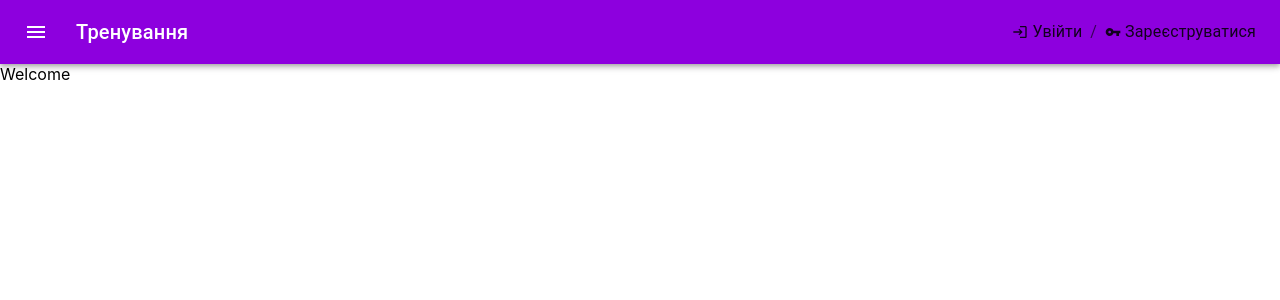
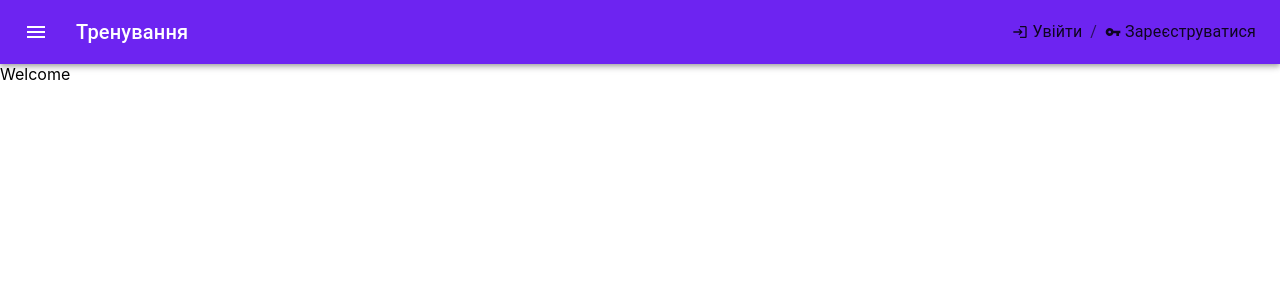
Before and after one commit to IgorKravtsov/training_kit, a React (Create React App) app: page / in a window 1280 px wide. Shown: the top 300 px of the page. Built offline with nearby package versions, Linux system fonts and the light colour scheme.

Commit message:
changed main color

```diff
--- a/src/styles/theme.ts
+++ b/src/styles/theme.ts
@@ -2,18 +2,8 @@ import { createTheme } from '@mui/material/styles'
 
 export const theme = createTheme({
   palette: {
-    // mode: 'light',
     primary: {
-      main: '#8d00de',
-      // light: 'rgb(163, 51, 228)',
-      // dark: 'rgb(98, 0, 155)',
-      // contrastText: '#fff',
+      main: '#6d24f1',
     },
-    // secondary: {
-    //   main: '#005dd4',
-    // },
-    // error: {
-    //   main: '#de3023',
-    // },
   },
 })
```
